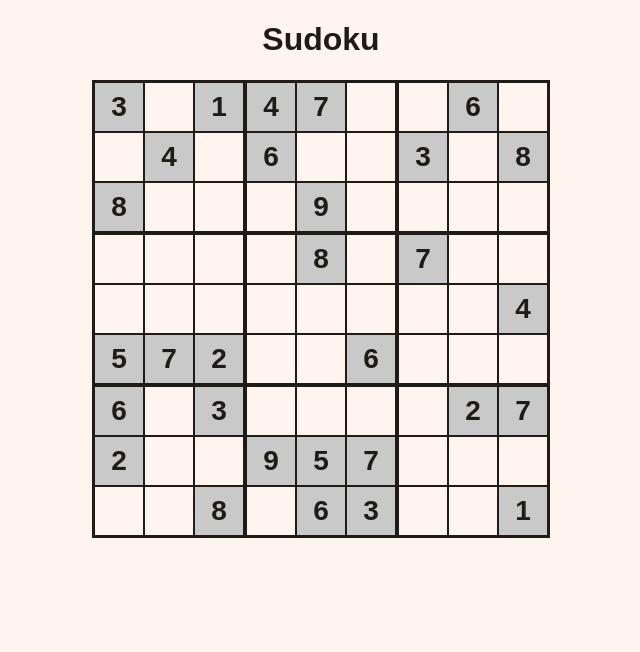
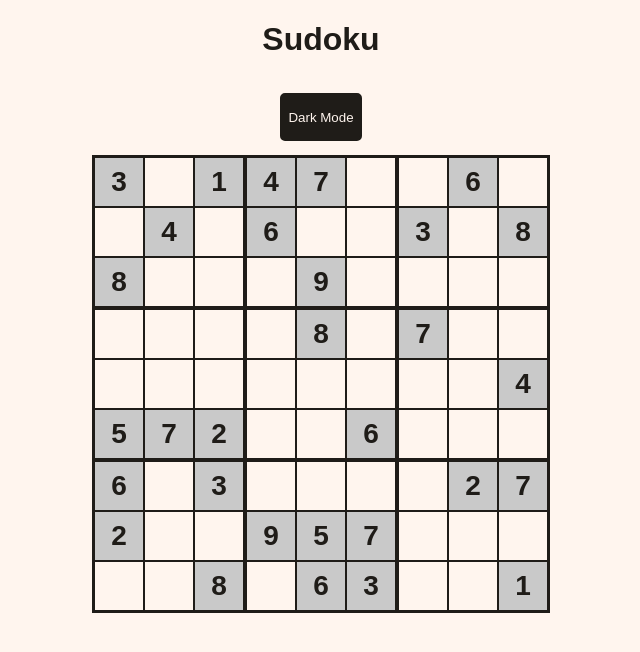
Before and after one commit to killerbat00/sudoku, a React (Create React App) app: page / in a window 1280 px wide. Shown: the top 652 px of the page, without its empty margins (319-959 px from the left). Built offline with nearby package versions, Linux system fonts and the light colour scheme.

Commit message:
Enhancement: Add light/dark mode buttons.

```diff
--- a/src/App.css
+++ b/src/App.css
@@ -105,7 +105,7 @@ body {
   border: 2px solid var(--border-color);
   min-width: 454px;
   max-width: 454px;
-  margin: 1em auto;
+  margin: 0 auto;
 }
 
 .cell {
--- /dev/null
+++ b/src/Button.css
@@ -0,0 +1,38 @@
+html {
+    --button-background-light: var(--main-background-dark);
+    --button-background-dark: var(--main-background-light);
+    --button-background: var(--button-background-light);
+
+    --button-text-color-light: var(--main-text-color-dark);
+    --button-text-color-dark: var(--main-text-color-light);
+    --button-text-color: var(--button-text-color-light);
+}
+
+@media screen and (prefers-color-scheme: dark) {
+    html {
+        --button-background: var(--button-background-dark);
+        --button-text-color: var(--button-text-color-dark);
+        --button-active-border-color: var(--button-active-border-color-dark);
+    }
+}
+
+button {
+    min-height: 48px;
+    min-width: 48px;
+    margin: 1em;
+    background-color: var(--button-background);
+    color: var(--button-text-color);
+    border: 2px solid var(--border-color);
+    border-radius: 5px;
+}
+
+button:focus,
+button:focus-visible,
+button:focus-within {
+    border: 2px solid var(--active-cell-peer-color);
+}
+
+button:active {
+    background-color: var(--active-cell-peer-color);
+    color: var(--main-text-color);
+}
--- /dev/null
+++ b/src/ThemePicker.tsx
@@ -0,0 +1,24 @@
+import { useState } from 'react';
+import './Button.css';
+
+export const ThemePicker = () => {
+    const [currentTheme, setCurrentTheme] = useState("");
+    let newTheme = currentTheme;
+
+    if (currentTheme === "") {
+        var fromStorage = localStorage.getItem("theme");
+        if (fromStorage === null) {
+            newTheme = "light";
+        } else {
+            newTheme = fromStorage;
+        }
+        setCurrentTheme(newTheme);
+    }
+
+    return (
+        <>
+            {newTheme === "light" && <button type="button" id="darkModeBtn">Dark Mode</button>}
+            {newTheme === "dark" && <button type="button" id="lightModeBtn">Light Mode</button>}
+        </>
+    );
+}
--- a/src/index.tsx
+++ b/src/index.tsx
@@ -1,6 +1,7 @@
 import ReactDOM from 'react-dom/client';
 import './App.css';
 import { Board } from './Board';
+import { ThemePicker } from './ThemePicker';
 
 const INITIAL_BOARD = [
     "3", "", "1", "4", "7", "", "", "6", "",
@@ -20,6 +21,7 @@ const root = ReactDOM.createRoot(document.getElementById('root') as HTMLElement)
 root.render(
   <>
     <h1>Sudoku</h1>
+    <ThemePicker/>
     <Board
       initialBoard={INITIAL_BOARD}
       debugMode={DEBUG_MODE}/>
```
